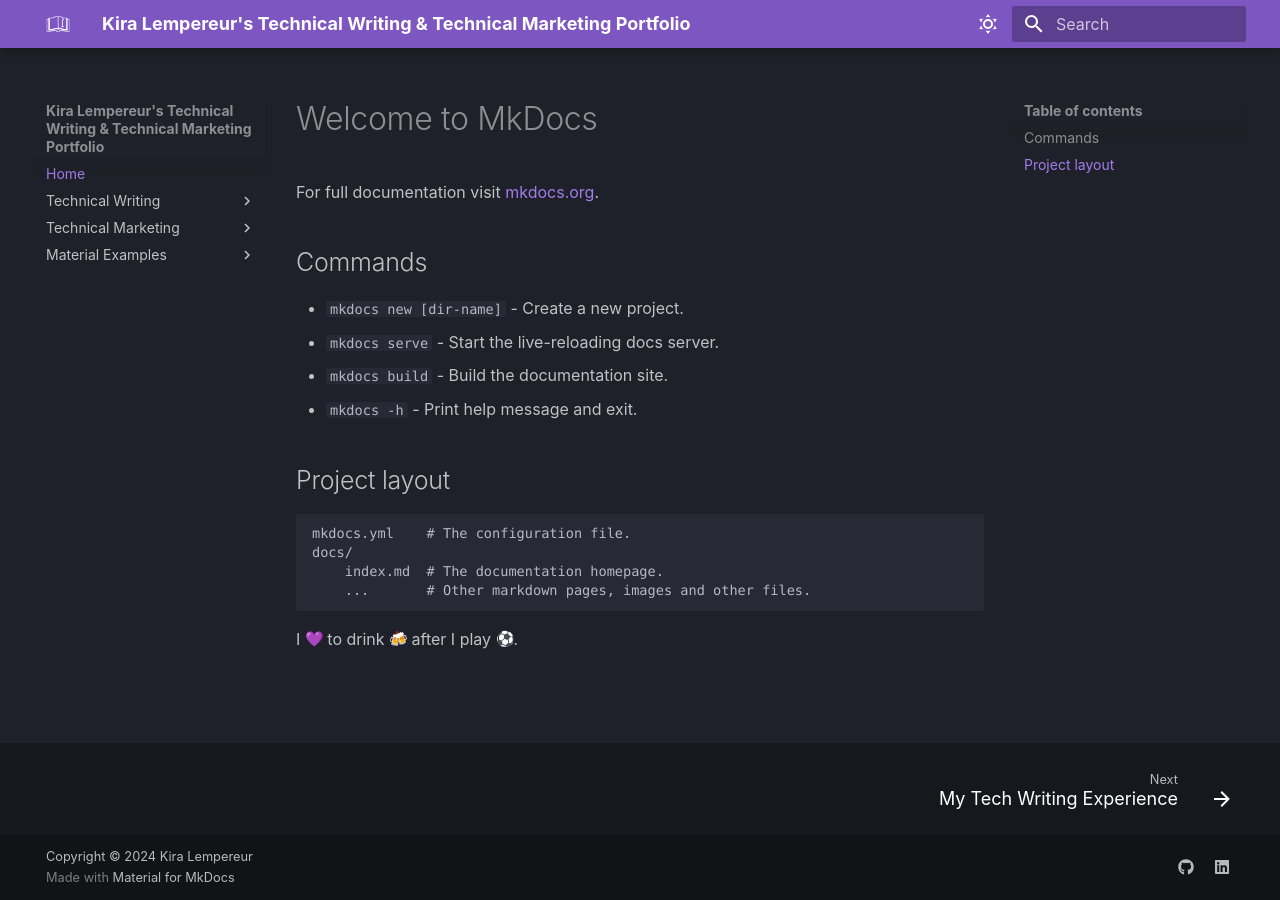
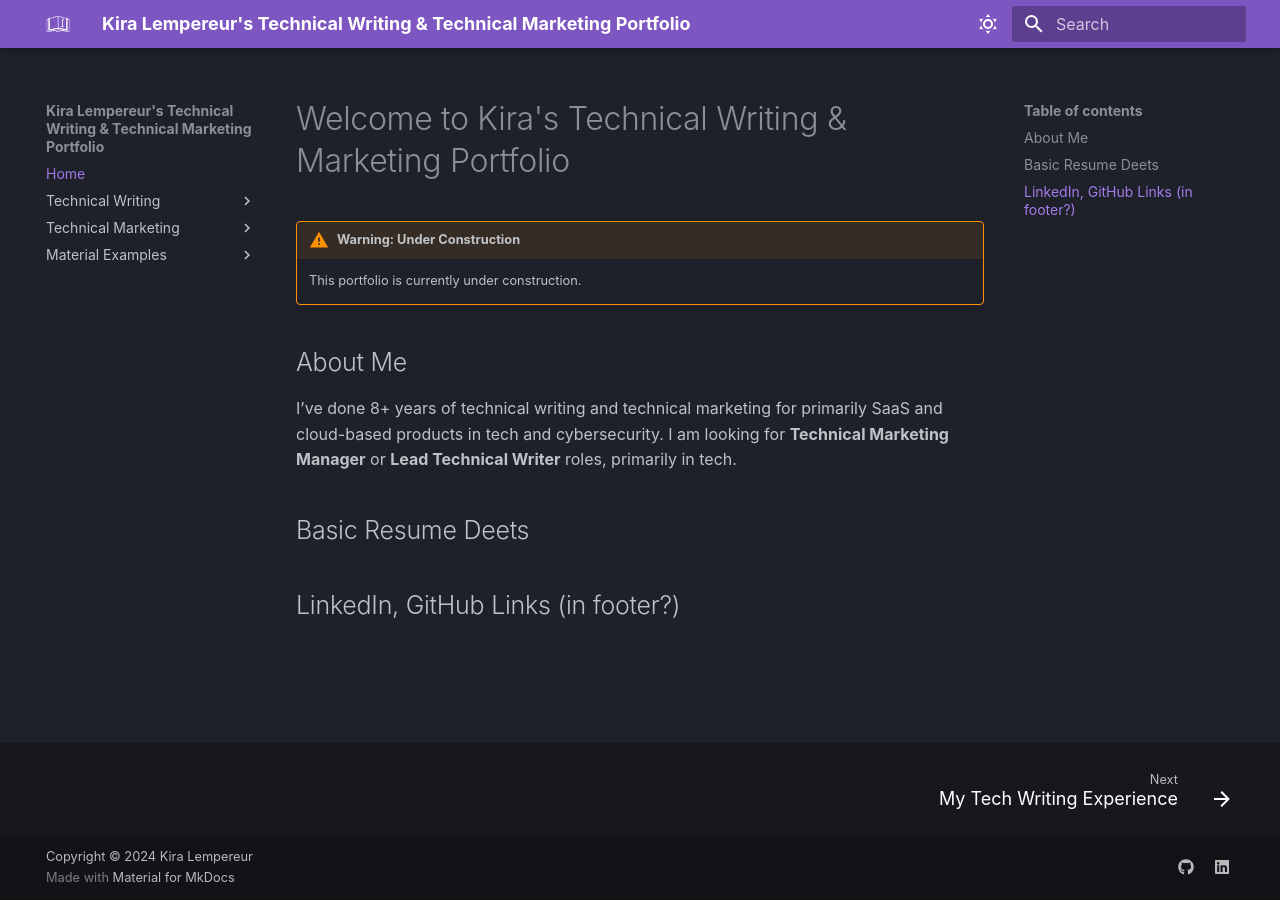
Before and after one commit to KiraLLempereur/mkdocs-test, an MkDocs documentation site: the page built from docs/index.md, in a window 1280 px wide. Built offline with MkDocs 1.6.1 and Material for MkDocs 9.7.7, drawn with Linux system fonts in a browser that asks for light colours; emoji names are drawn with the system emoji font; some web fonts are replaced.

Commit message:
Updating home page index

```diff
--- a/docs/index.md
+++ b/docs/index.md
@@ -1,19 +1,13 @@
-# Welcome to MkDocs
+# Welcome to Kira's Technical Writing & Marketing Portfolio
 
-For full documentation visit [mkdocs.org](https://www.mkdocs.org).
+!!! warning "Warning: Under Construction"
 
-## Commands
+    This portfolio is currently under construction.
 
-* `mkdocs new [dir-name]` - Create a new project.
-* `mkdocs serve` - Start the live-reloading docs server.
-* `mkdocs build` - Build the documentation site.
-* `mkdocs -h` - Print help message and exit.
+## About Me
 
-## Project layout
+I’ve done 8+ years of technical writing and technical marketing for primarily SaaS and cloud-based products in tech and cybersecurity. I am looking for **Technical Marketing Manager** or **Lead Technical Writer** roles, primarily in tech.
 
-    mkdocs.yml    # The configuration file.
-    docs/
-        index.md  # The documentation homepage.
-        ...       # Other markdown pages, images and other files.
+## Basic Resume Deets
 
-I :purple_heart: to drink :beers: after I play :soccer:.
+## LinkedIn, GitHub Links (in footer?)
```
